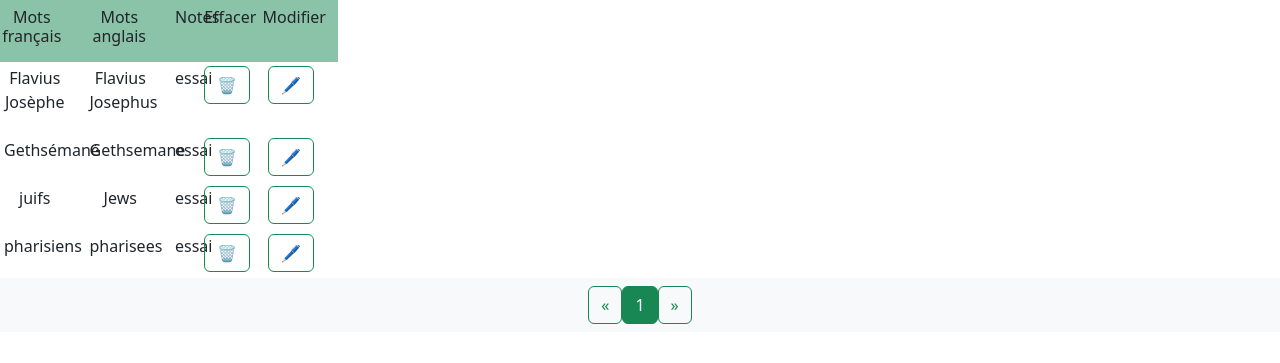
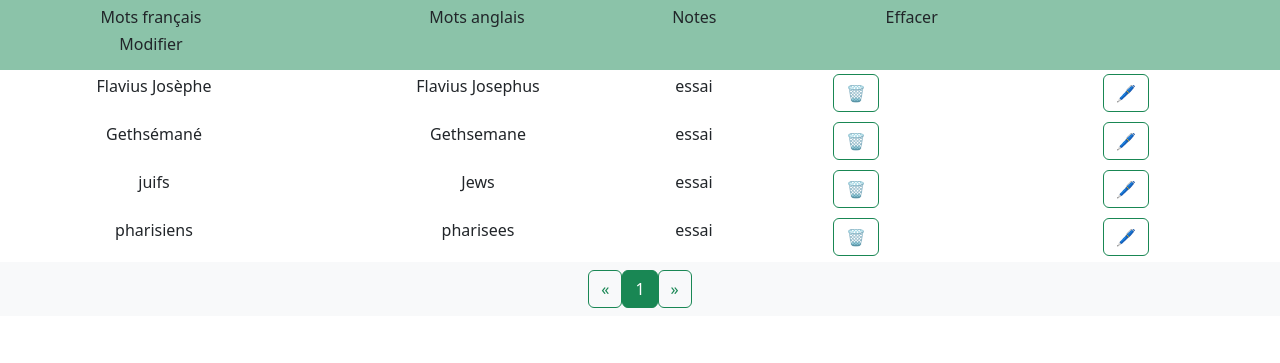
Before and after one commit to DanielC-N/vocab-web-app, a PHP site: page /?nbpage=1 in a window 1280 px wide. Shown: the part 162-525 px from the top of the page. Run offline with PHP 8.4, Linux system fonts and the light colour scheme; data comes from the database, SQL or seed files in the repository; data that the repository does not hold is empty.

Commit message:
colonne 12

```diff
--- a/index.php
+++ b/index.php
@@ -167,7 +167,7 @@
     <?php endif; ?>
         <header>
             <div class="container-fuide overflow-x-hidden">
-                <div class="row py-2 bg-success bg-opacity-50 text-wrap" style="width: 350px;">
+                <div class="row py-2 bg-success bg-opacity-50 text-wrap" >
 
                     <div class="col-3 col-sm-3">
                         <h6 class="text-center"> Mots français</h6>
@@ -175,10 +175,10 @@
                     <div class="col-3 col-sm-3">
                         <h6 class="text-center"> Mots anglais</h6>
                     </div>
-                    <div class="col-2 col-sm-1">
+                    <div class="col-1 col-sm-1">
                         <h6 class="text-center"> Notes</h6>
                     </div>
-                    <div class="col-2">
+                    <div class="col-3">
                         <h6 class="text-center">Effacer</h6>
                     </div>
                     <div class="col-2 col-sm-3">
@@ -193,9 +193,9 @@
                 <?php foreach($resultats as $vocabulaire):
                         $rowType = $rowType == "odd" ? "even":"odd";
                     ?>
-                    <div class="row p-1 text-wrap" style="width:350px ;">
-                            <p class="col-3 col-sm-3 text-center text-wrap <?=$rowType?>" id="fr<?=$vocabulaire['id']?>"><?=$vocabulaire['mot_fr']?></p>
-                            <p class="col-3 col-sm-3 text-center <?=$rowType?>" id="en<?=$vocabulaire['id']?>"><?=$vocabulaire['mot_en']?></p>
+                    <div class="row p-1">
+                            <p class="col-3 col-sm-3 text-break text-center <?=$rowType?>" id="fr<?=$vocabulaire['id']?>"><?=$vocabulaire['mot_fr']?></p>
+                            <p class="col-3 col-sm-3 text-center text-break <?=$rowType?>" id="en<?=$vocabulaire['id']?>"><?=$vocabulaire['mot_en']?></p>
                             <p class="col-2 col-sm-1 text-center <?=$rowType?>" id="note<?=$vocabulaire['id']?>"><?=$vocabulaire['note']?></p>
 
                         <form action="" method="post" class="col-2 col-sm-2 text-center <?=$rowType?>">
```
